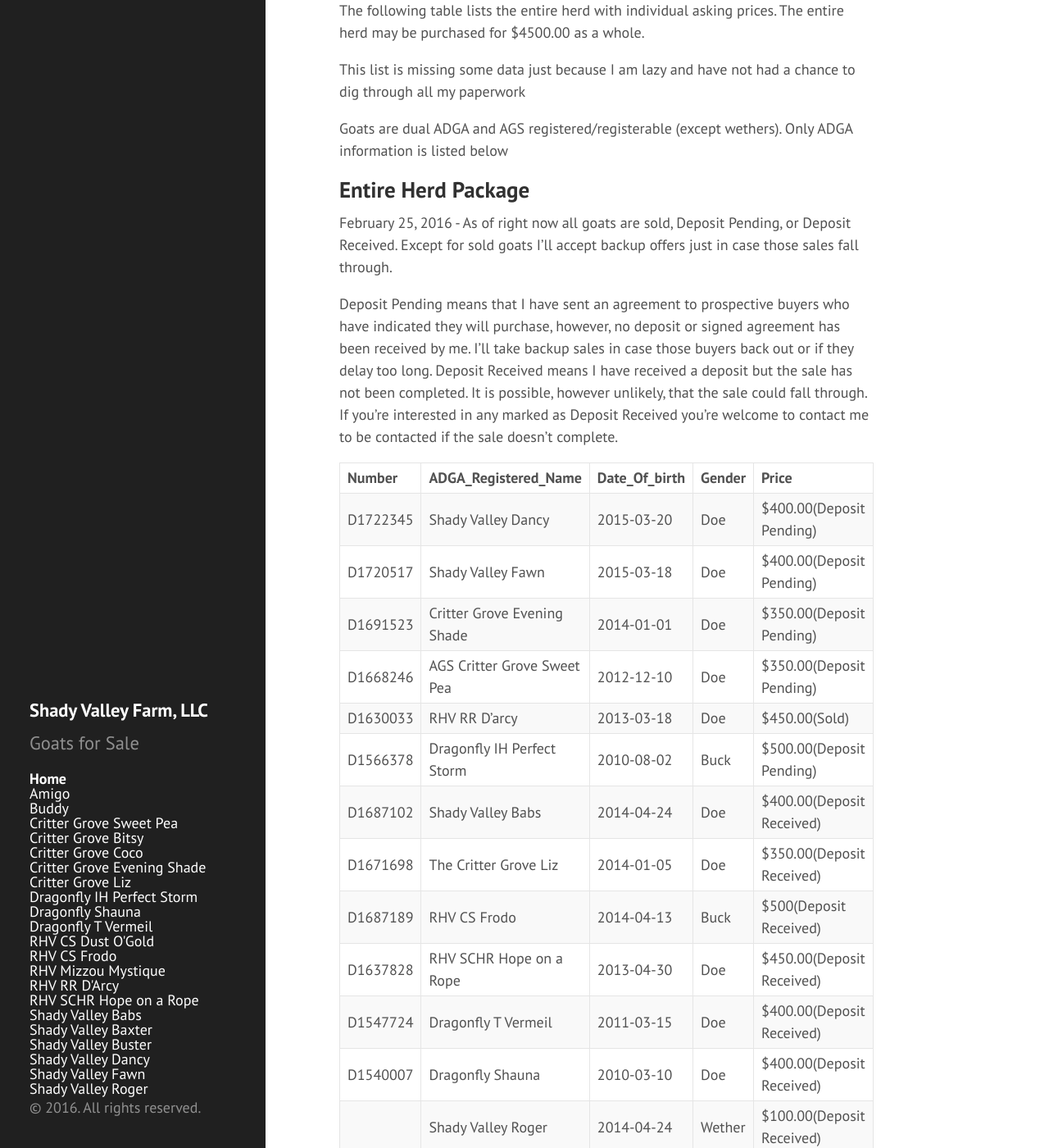
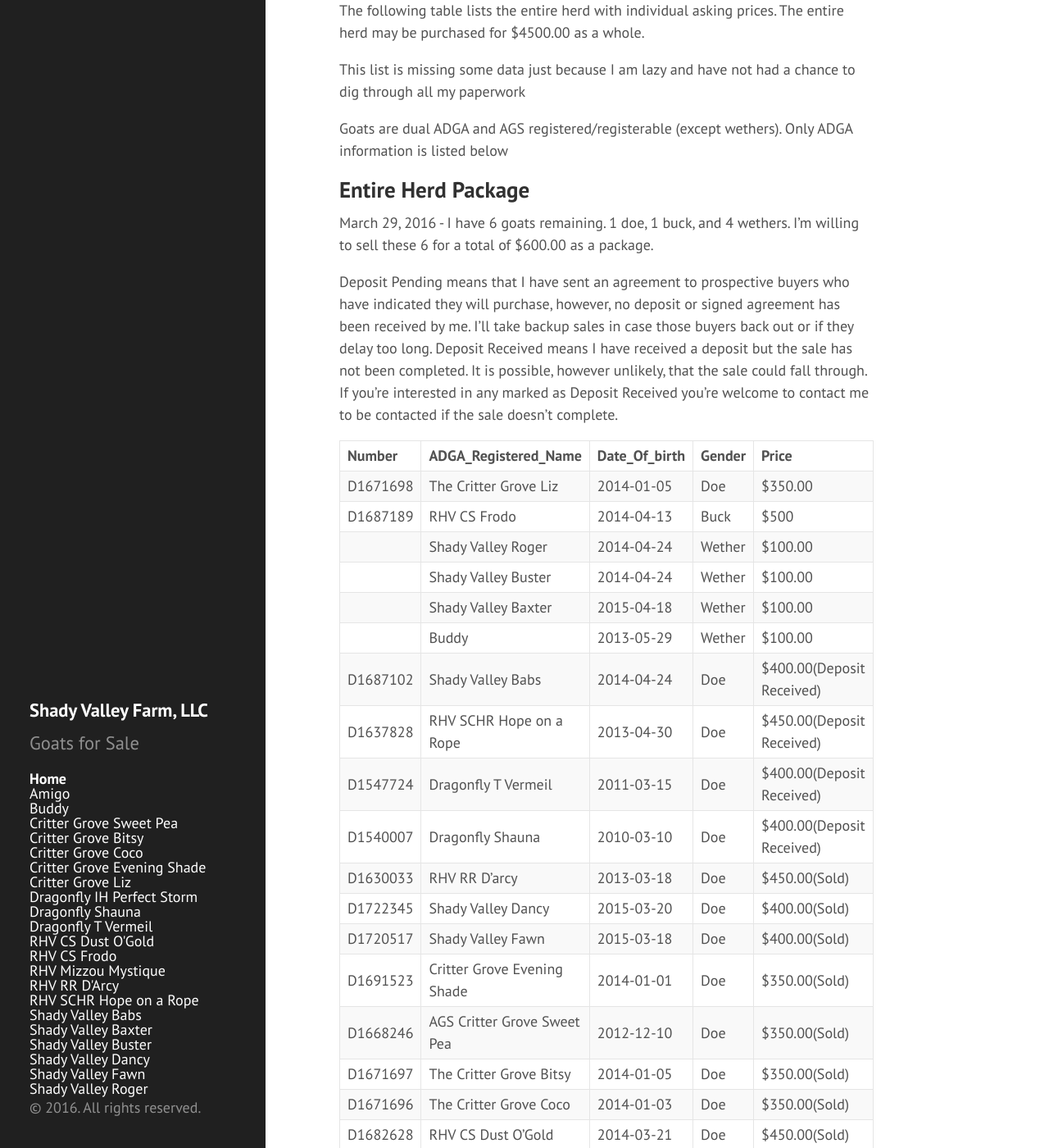
Before and after one commit to shadyvalleyfarm/shadyvalleyfarm.github.io, a Jekyll site: the page built from index.md, in a window 1280 px wide and 1400 px high, scrolled down 593 px. Shown: the whole window at 82% size. Built offline with Jekyll 4.4.1, drawn with Linux system fonts in a browser that asks for light colours; Markdown is read by kramdown in place of the engine named in the settings; some of the changed text lies outside the part shown.

Commit message:
Update sales list

```diff
--- a/index.md
+++ b/index.md
@@ -31,7 +31,7 @@
 
 ## Entire Herd Package
 
-February 25, 2016 - As of right now all goats are sold, Deposit Pending, or Deposit Received.  Except for sold goats I'll accept backup offers just in case those sales fall through.
+March 29, 2016 - I have 6 goats remaining. 1 doe, 1 buck, and 4 wethers. I'm willing to sell these 6 for a total of $600.00 as a package.
 
 Deposit Pending means that I have sent an agreement to prospective buyers who have indicated they will purchase, however, no deposit or signed agreement has been received by me. I'll take backup
 sales in case those buyers back out or if they delay too long.  Deposit Received means I have received a deposit but the sale has not been completed. It is possible, however unlikely, that the sale
@@ -39,27 +39,27 @@
 
 |Number|ADGA_Registered_Name|Date_Of_birth|Gender|Price
 |:----------|:-------|:-------|:-------|:-------|:-------
-|D1722345|Shady Valley Dancy|2015-03-20|Doe|$400.00(Deposit Pending)
-|D1720517|Shady Valley Fawn|2015-03-18|Doe|$400.00(Deposit Pending)
-|D1691523|Critter Grove Evening Shade|2014-01-01|Doe|$350.00(Deposit Pending)
-|D1668246|AGS Critter Grove Sweet Pea|2012-12-10|Doe|$350.00(Deposit Pending)
-|D1630033|RHV RR D'arcy|2013-03-18|Doe|$450.00(Sold)
-|D1566378|Dragonfly IH Perfect Storm|2010-08-02|Buck|$500.00(Deposit Pending)
+|D1671698|The Critter Grove Liz|2014-01-05|Doe|$350.00
+|D1687189|RHV CS Frodo|2014-04-13|Buck|$500
+| |Shady Valley Roger |2014-04-24|Wether|$100.00
+| |Shady Valley Buster|2014-04-24|Wether|$100.00
+| |Shady Valley Baxter|2015-04-18|Wether|$100.00
+| |Buddy|2013-05-29|Wether|$100.00
 |D1687102|Shady Valley Babs|2014-04-24|Doe|$400.00(Deposit Received)
-|D1671698|The Critter Grove Liz|2014-01-05|Doe|$350.00(Deposit Received)
-|D1687189|RHV CS Frodo|2014-04-13|Buck|$500(Deposit Received)
 |D1637828|RHV SCHR Hope on a Rope|2013-04-30|Doe|$450.00(Deposit Received)
 |D1547724|Dragonfly T Vermeil|2011-03-15|Doe|$400.00(Deposit Received)
 |D1540007|Dragonfly Shauna|2010-03-10|Doe|$400.00(Deposit Received)
-| |Shady Valley Roger |2014-04-24|Wether|$100.00(Deposit Received)
-| |Shady Valley Buster|2014-04-24|Wether|$100.00(Deposit Received)
-| |Shady Valley Baxter|2015-04-18|Wether|$100.00(Deposit Received)
-| |Amigo|2013-03-17|Wether|$100.00(Deposit Received)
-| |Buddy|2013-05-29|Wether|$100.00(Deposit Received)
+|D1630033|RHV RR D'arcy|2013-03-18|Doe|$450.00(Sold)
+|D1722345|Shady Valley Dancy|2015-03-20|Doe|$400.00(Sold)
+|D1720517|Shady Valley Fawn|2015-03-18|Doe|$400.00(Sold)
+|D1691523|Critter Grove Evening Shade|2014-01-01|Doe|$350.00(Sold)
+|D1668246|AGS Critter Grove Sweet Pea|2012-12-10|Doe|$350.00(Sold)
 |D1671697|The Critter Grove Bitsy|2014-01-05|Doe|$350.00(Sold)
 |D1671696|The Critter Grove Coco|2014-01-03|Doe|$350.00(Sold)
 |D1682628|RHV CS Dust O'Gold|2014-03-21|Doe|$450.00(Sold)
+|D1566378|Dragonfly IH Perfect Storm|2010-08-02|Buck|$500.00(Sold)
 |D1630035|RHV Mizzou Mystique|2013-03-19|Buck|$1000.00(Sold)
+| |Amigo|2013-03-17|Wether|$100.00(Sold)
 
 
 ### Pregnacy
```
